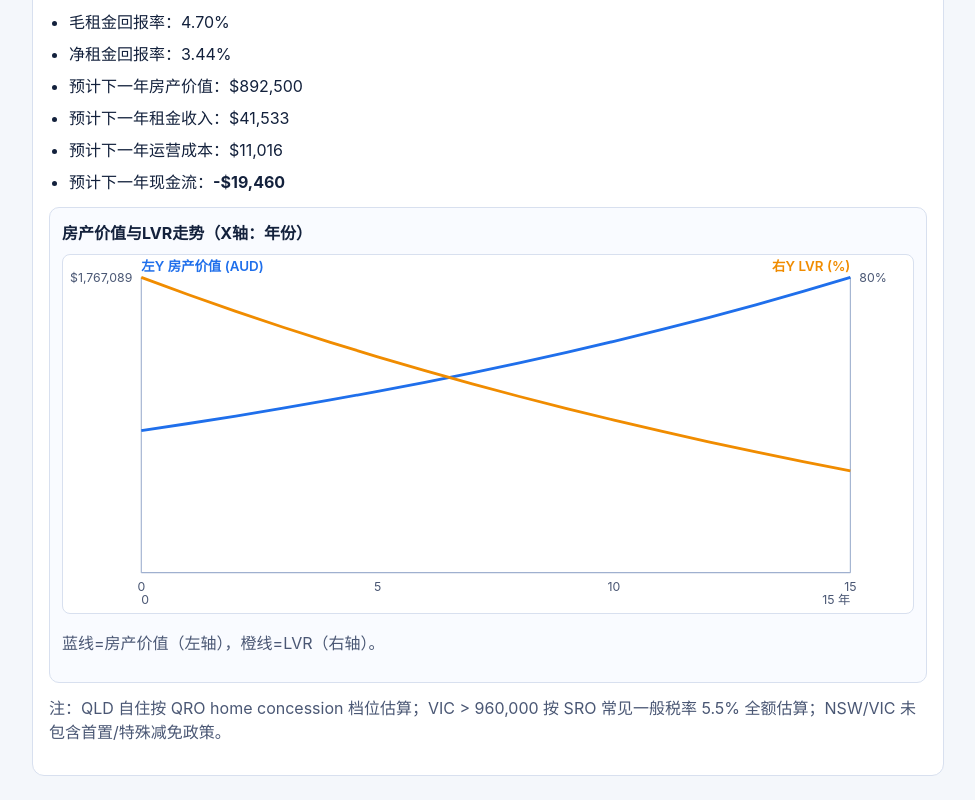
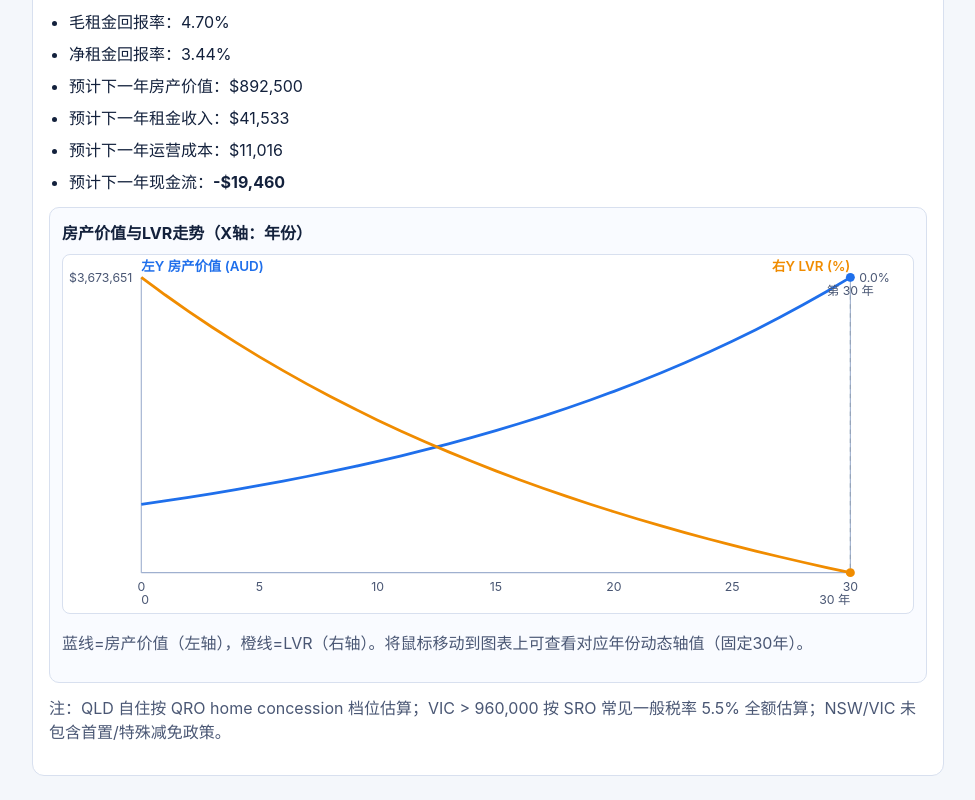
Before and after one commit to JacobZ87/AUPI, a Next.js app: page / in a window 1280 px wide. Shown: the part 1235-2035 px from the top of the page, without its empty margins (152-1127 px from the left). Built offline with nearby package versions, Linux system fonts and the light colour scheme.

Commit message:
feat: add interactive dual-axis hover and fixed 30-year chart horizon

```diff
--- a/app/globals.css
+++ b/app/globals.css
@@ -125,3 +125,18 @@ select {
   font-size: 12px;
   font-weight: 600;
 }
+
+
+.guide {
+  stroke: #94a3b8;
+  stroke-width: 1;
+  stroke-dasharray: 4 4;
+}
+
+.markerProperty {
+  fill: #1f6feb;
+}
+
+.markerLvr {
+  fill: #f08c00;
+}
--- a/app/page.tsx
+++ b/app/page.tsx
@@ -160,6 +160,7 @@ export default function HomePage() {
   const [propertyUse, setPropertyUse] = useState<PropertyUse>('investor');
   const [repaymentType, setRepaymentType] = useState<RepaymentType>('principalInterest');
   const [repaymentFrequency, setRepaymentFrequency] = useState<RepaymentFrequency>('monthly');
+  const [hoverIndex, setHoverIndex] = useState<number | null>(null);
 
   const result = useMemo(() => {
     const deposit = purchasePrice * (depositPct / 100);
@@ -186,7 +187,7 @@ export default function HomePage() {
     const nextYearExpenses = totalExpenses * (1 + cpiAnnualGrowthPct / 100);
     const nextYearCashflow = nextYearRent - nextYearExpenses - annualMortgage;
 
-    const projectionYears = Math.min(Math.max(Math.floor(loanTermYears), 1), 15);
+    const projectionYears = 30;
     const growthFactor = 1 + propertyValueAnnualGrowthPct / 100;
     const periodicRate = interestRate / 100 / periodsPerYear;
 
@@ -287,6 +288,23 @@ export default function HomePage() {
       return `${x.toFixed(2)},${y.toFixed(2)}`;
     })
     .join(' ');
+
+  const activeIndex = hoverIndex ?? result.chartData.length - 1;
+  const activePoint = result.chartData[activeIndex];
+
+  const xForIndex = (idx: number): number =>
+    padding.left + (idx / Math.max(result.chartData.length - 1, 1)) * plotWidth;
+
+  const activeX = xForIndex(activeIndex);
+  const activePropertyY = padding.top + (1 - activePoint.propertyValue / maxPropertyValue) * plotHeight;
+  const activeLvrY = padding.top + (1 - activePoint.lvr / maxLvr) * plotHeight;
+
+  const handleChartMouseMove = (e: React.MouseEvent<SVGSVGElement>): void => {
+    const rect = e.currentTarget.getBoundingClientRect();
+    const relativeX = Math.min(Math.max(e.clientX - rect.left - padding.left, 0), plotWidth);
+    const idx = Math.round((relativeX / Math.max(plotWidth, 1)) * Math.max(result.chartData.length - 1, 1));
+    setHoverIndex(idx);
+  };
 
   return (
     <main className="container">
@@ -430,7 +448,14 @@ export default function HomePage() {
 
         <div className="chartCard">
           <h3>房产价值与LVR走势（X轴：年份）</h3>
-          <svg viewBox={`0 0 ${chartWidth} ${chartHeight}`} className="chart" role="img" aria-label="房产价值与LVR双轴图表">
+          <svg
+            viewBox={`0 0 ${chartWidth} ${chartHeight}`}
+            className="chart"
+            role="img"
+            aria-label="房产价值与LVR双轴图表"
+            onMouseMove={handleChartMouseMove}
+            onMouseLeave={() => setHoverIndex(null)}
+          >
             <line x1={padding.left} y1={padding.top} x2={padding.left} y2={chartHeight - padding.bottom} className="axis" />
             <line x1={padding.left} y1={chartHeight - padding.bottom} x2={chartWidth - padding.right} y2={chartHeight - padding.bottom} className="axis" />
             <line x1={chartWidth - padding.right} y1={padding.top} x2={chartWidth - padding.right} y2={chartHeight - padding.bottom} className="axis" />
@@ -441,10 +466,15 @@ export default function HomePage() {
             <text x={padding.left} y={padding.top - 6} className="labelProperty">左Y  房产价值 (AUD)</text>
             <text x={chartWidth - padding.right} y={padding.top - 6} textAnchor="end" className="labelLvr">右Y  LVR (%)</text>
 
+            <line x1={activeX} y1={padding.top} x2={activeX} y2={chartHeight - padding.bottom} className="guide" />
+            <circle cx={activeX} cy={activePropertyY} r={4} className="markerProperty" />
+            <circle cx={activeX} cy={activeLvrY} r={4} className="markerLvr" />
+
             <text x={padding.left} y={chartHeight - 8} className="tick">0</text>
-            <text x={chartWidth - padding.right} y={chartHeight - 8} textAnchor="end" className="tick">{result.chartData.length - 1} 年</text>
-            <text x={padding.left - 8} y={padding.top + 4} textAnchor="end" className="tick">{currency.format(maxPropertyValue)}</text>
-            <text x={chartWidth - padding.right + 8} y={padding.top + 4} className="tick">{maxLvr.toFixed(0)}%</text>
+            <text x={chartWidth - padding.right} y={chartHeight - 8} textAnchor="end" className="tick">30 年</text>
+            <text x={padding.left - 8} y={padding.top + 4} textAnchor="end" className="tick">{currency.format(activePoint.propertyValue)}</text>
+            <text x={chartWidth - padding.right + 8} y={padding.top + 4} className="tick">{activePoint.lvr.toFixed(1)}%</text>
+            <text x={activeX} y={padding.top + 16} textAnchor="middle" className="tick">第 {activePoint.year} 年</text>
 
             {result.chartData.map((d, i) => {
               if (i === 0 || i === result.chartData.length - 1 || i % 5 === 0) {
@@ -458,7 +488,7 @@ export default function HomePage() {
               return null;
             })}
           </svg>
-          <p className="hint">蓝线=房产价值（左轴），橙线=LVR（右轴）。</p>
+          <p className="hint">蓝线=房产价值（左轴），橙线=LVR（右轴）。将鼠标移动到图表上可查看对应年份动态轴值（固定30年）。</p>
         </div>
         <p className="hint" style={{ marginTop: 12 }}>
           注：QLD 自住按 QRO home concession 档位估算；VIC {">"} 960,000 按 SRO 常见一般税率 5.5% 全额估算；NSW/VIC 未包含首置/特殊减免政策。
```
